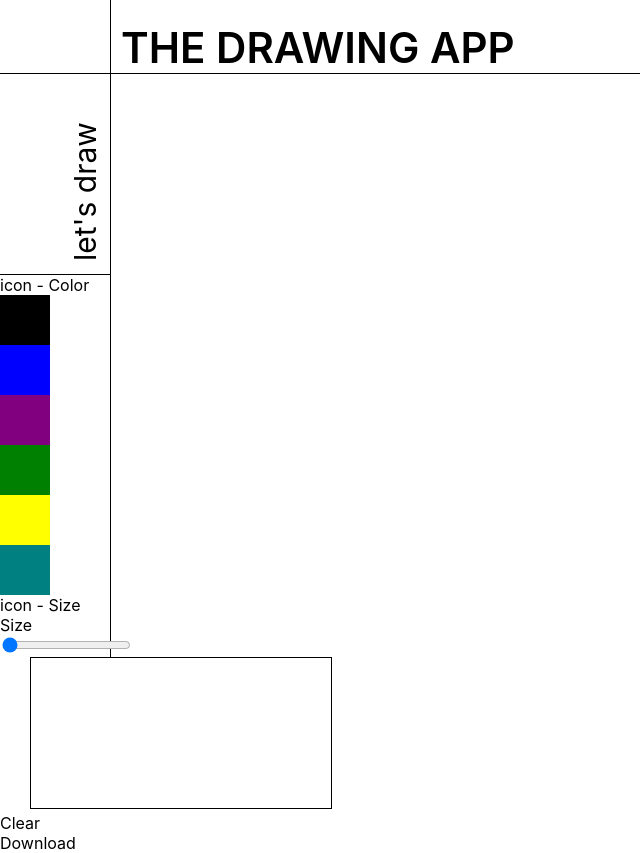
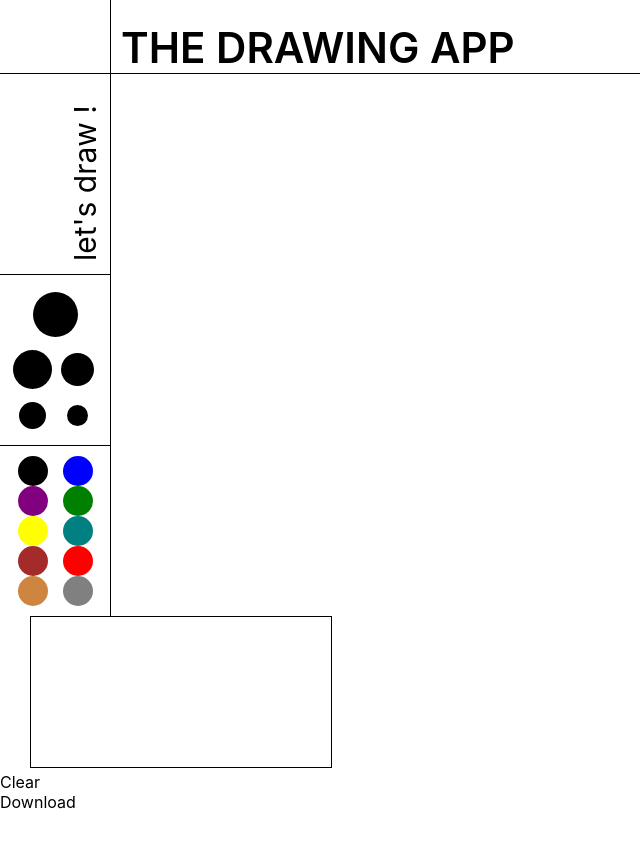
Before and after one commit to dancema21/drawing-app, a React (Create React App) app: page / in a window 1280 px wide. Shown: the whole page, without its empty margins (0-640 px from the left). After the commit the page ends 812 px from the top, so only its background shows below. Built offline with nearby package versions, Linux system fonts and the light colour scheme.

Commit message:
side bar styling

```diff
--- a/src/components/Parameter.js
+++ /dev/null
@@ -1,13 +0,0 @@
-const Parameter = (props) => {
-  const name = props.name;
-  const children = props.children;
-
-  return (
-    <div>
-      icon - {name}
-      {children}
-    </div>
-  );
-};
-
-export default Parameter;
--- a/src/components/ParametersBar.css
+++ b/src/components/ParametersBar.css
@@ -8,7 +8,6 @@
   font-weight: 400;
   height: 200px;
   position: relative;
-  border-bottom: black solid 1px;
 }
 
 span {
@@ -18,3 +17,11 @@ span {
   bottom: 95px;
   left: -15px;
 }
+
+.grid {
+  height: 150px;
+  display: grid;
+  grid-template-columns: repeat(2, 1fr);
+  padding: 10px;
+  border-top: black solid 1px;
+}
--- a/src/components/ParametersBar.js
+++ b/src/components/ParametersBar.js
@@ -1,36 +1,71 @@
-import Parameter from "./Parameter";
 import "./ParametersBar.css";
+
+const COLORS = [
+  "black",
+  "blue",
+  "purple",
+  "green",
+  "yellow",
+  "teal",
+  "brown",
+  "red",
+  "peru",
+  "grey",
+];
 
 const ParametersBar = (props) => {
   const setSize = props.setSize;
-  const size = props.size;
   const setColor = props.setColor;
 
   return (
     <div className="parameters-bar">
       <div className="parameter-text">
-        <span>let's draw</span>
+        <span>let's draw !</span>
       </div>
-      <Parameter name={"Color"}>
-        {["black", "blue", "purple", "green", "yellow", "teal"].map((color) => {
+
+      <div className="grid">
+        {[10, 8, 6, 4, 2].map((e) => {
+          const style =
+            e === 10
+              ? { display: "flex", gridColumn: "1/3" }
+              : { display: "flex", gridAutoColumn: "auto" };
+          return (
+            <div key={e} style={style}>
+              <div
+                style={{
+                  backgroundColor: "black",
+                  width: `${15 + 3 * e}px`,
+                  height: `${15 + 3 * e}px`,
+                  value: `${e + 2}`,
+                  borderRadius: "50%",
+                  margin: "auto auto",
+                }}
+                onClick={(e) => setSize(e.target.value)}
+              ></div>
+            </div>
+          );
+        })}
+      </div>
+
+      <div className="grid">
+        {COLORS.map((color) => {
           return (
             <div
               key={color}
               onClick={() => setColor(color)}
               style={{
                 backgroundColor: color,
-                width: "50px",
-                height: "50px",
+                width: "30px",
+                height: "30px",
+                display: "flex",
+                borderRadius: "50%",
+                gridAutoColumn: "auto",
+                margin: "auto auto",
               }}
             />
           );
         })}
-      </Parameter>
-      <Parameter name={"Size"} />
-          <div>
-            <label htmlFor="size">Size</label>
-            <input type="range" id="size" name="size" min="1" max="6" onChange={(e) => setSize(e.target.value)} value={size} />
-          </div>
+      </div>
     </div>
   );
 };
```
